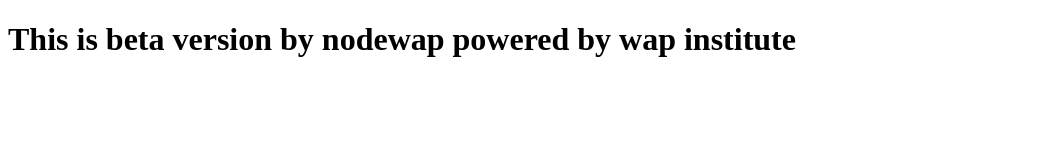
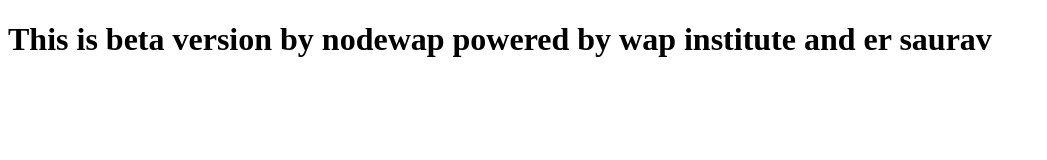
Before and after one commit to nodewap/e-commerce, a plain HTML site: page index.html in a window 1280 px wide. Shown: the whole page, without its empty margins (0-1047 px from the left). Drawn offline with Linux system fonts and the light colour scheme.

Commit message:
Some changes in beta version

```diff
--- a/index.html
+++ b/index.html
@@ -7,6 +7,6 @@
   <title>Document</title>
 </head>
 <body>
-  <h1>This is beta version by nodewap powered by wap institute</h1>
+  <h1>This is beta version by nodewap powered by wap institute and er saurav</h1>
 </body>
 </html>
```
